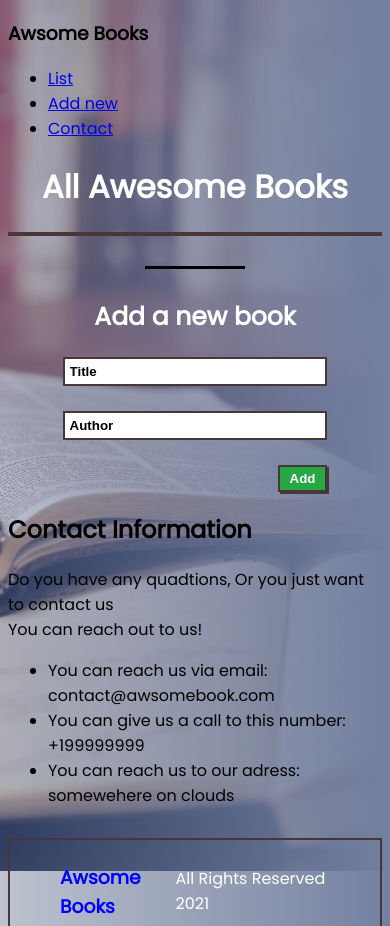
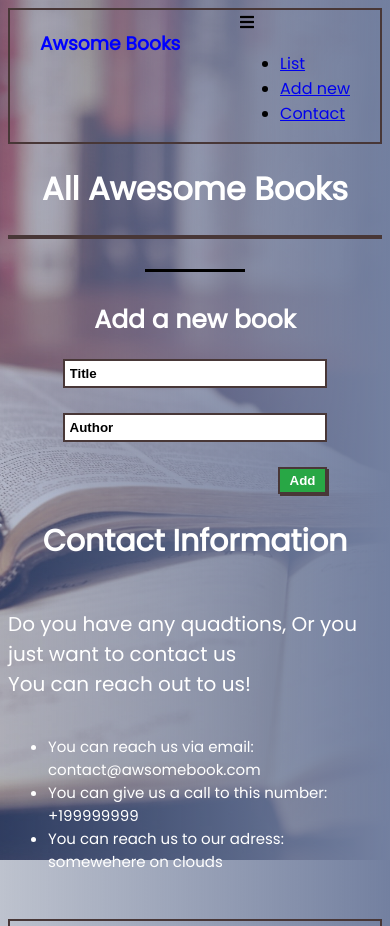
Before and after one commit to thecodechaser/awesome-books, a website: page index.html in a window 390 px wide. Shown: the top 926 px of the page. Drawn offline with Linux system fonts and the light colour scheme.

Commit message:
Add markup for mobile navigation

```diff
--- a/css/main.css
+++ b/css/main.css
@@ -10,6 +10,25 @@ body {
   background-size: cover;
   height: 100vh;
 }
+
+/* header-section */
+
+ header {
+    display: flex;
+    border: 2px solid #483737;
+    padding: 0 30px;
+    justify-content: space-between;
+  }
+
+  .header-logo {
+    color: blue;
+  }
+
+.desktop-menu {
+  display: none;
+}
+
+  /* main-section */
 
 .main-heading {
   text-align: center;
@@ -100,6 +119,27 @@ hr {
   border: none;
 }
 
+.contact-section {
+  display: flex;
+  flex-direction: column;
+  align-items: center;
+}
+
+.contact-heading {
+  color: #fff;
+  font-size: 30px;
+}
+
+.contact-details {
+  color: #fff;
+  font-size: 20px;
+}
+
+.contact-item {
+  color: #fff;
+  font-size: 15px;
+}
+
 footer {
   margin-top: 30px;
   display: flex;
@@ -121,17 +161,6 @@ footer {
 
 @media screen and (min-width: 768px) {
 
-  .header-logo {
-    color: blue;
-  }
-
-  header {
-    display: flex;
-    border: 2px solid #483737;
-    padding: 0 30px;
-    justify-content: space-between;
-  }
-
   .desktop-menu {
     display: flex;
     list-style-type: none;
@@ -146,4 +175,8 @@ footer {
   .desktop-item:hover {
     color: blue;
   }
+
+  .mobile-menu-c {
+    display: none;
+  }
 }
--- a/index.html
+++ b/index.html
@@ -6,6 +6,12 @@
     <meta
       name="viewport"
       content="width=device-width, height=device-height, initial-scale=1.0"
+    />
+    <link
+      rel="stylesheet"
+      href="https://use.fontawesome.com/releases/v5.15.4/css/all.css"
+      integrity="sha384-DyZ88mC6Up2uqS4h/KRgHuoeGwBcD4Ng9SiP4dIRy0EXTlnuz47vAwmeGwVChigm"
+      crossorigin="anonymous"
     />
 
     <!-- #### stylesheets ####  -->
@@ -17,35 +23,51 @@
       <h3 class="header-logo">Awsome Books</h3>
       <nav>
         <ul class="desktop-menu">
-            <li ><a class="desktop-item" href="#">List</a></li>
-            <li ><a class="desktop-item" href="#">Add new</a></li>
-            <li ><a class="desktop-item" href="#">Contact</a></li>
+          <li><a class="desktop-item" href="#">List</a></li>
+          <li><a class="desktop-item" href="#">Add new</a></li>
+          <li><a class="desktop-item" href="#">Contact</a></li>
         </ul>
+        <div class="mobile-menu-c">
+          <i class="fas fa-bars"></i>
+          <ul class="mobile-menu">
+          <li><a class="mobile-item" href="#">List</a></li>
+          <li><a class="mobile-item" href="#">Add new</a></li>
+          <li><a class="mobile-item" href="#">Contact</a></li>
+        </ul>
+        </div>
       </nav>
     </header>
     <main>
-      <h1 class="main-heading"> All Awesome Books</h1>
-      <div class="container">
-        </div>
+      <h1 class="main-heading">All Awesome Books</h1>
+      <div class="container"></div>
 
       <div class="form-container">
-          <hr>
+        <hr />
 
         <h2>Add a new book</h2>
         <form class="form">
-          <input placeholder="Title" class="title" required><br><br>
-          <input placeholder="Author" class="author" required><br><br>
+          <input placeholder="Title" class="title" required /><br /><br />
+          <input placeholder="Author" class="author" required /><br /><br />
           <button type="submit" class="btn-add">Add</button>
         </form>
       </div>
 
       <section class="contact-section">
         <h1 class="contact-heading">Contact Information</h1>
-        <p class="contact-details">Do you have any quadtions, Or you just want to contact us<br>You can reach out to us! </p>
+        <p class="contact-details">
+          Do you have any quadtions, Or you just want to contact us<br />You can
+          reach out to us!
+        </p>
         <ul class="contact-list">
-          <li class="contact-item">You can reach us via email: contact@awsomebook.com</li>
-          <li class="contact-item">You can give us a call to this number: +199999999</li>
-          <li class="contact-item">You can reach us to our adress: somewehere on clouds</li>
+          <li class="contact-item">
+            You can reach us via email: contact@awsomebook.com
+          </li>
+          <li class="contact-item">
+            You can give us a call to this number: +199999999
+          </li>
+          <li class="contact-item">
+            You can reach us to our adress: somewehere on clouds
+          </li>
         </ul>
       </section>
     </main>
```
Lines whose indentation alone changed are shown as unchanged.
